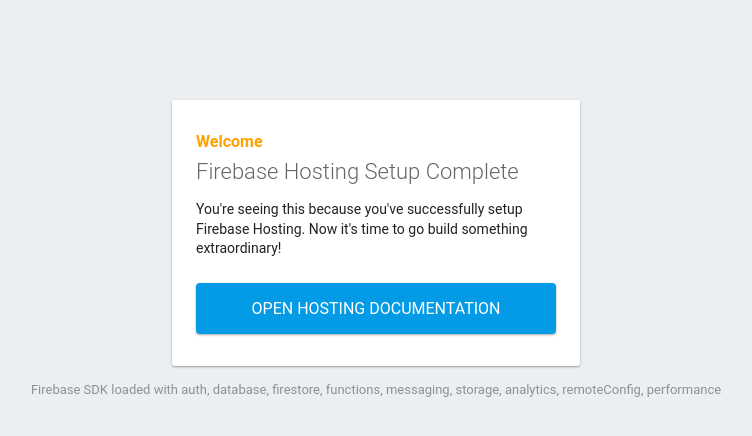
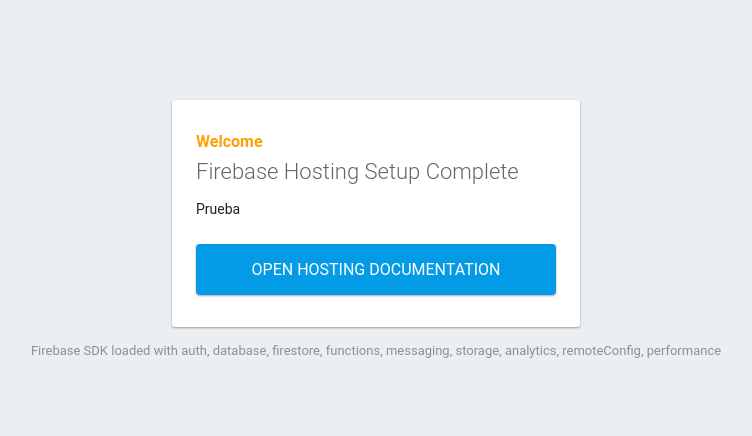
Before and after one commit to Icesito68/firebase-dpl, a website: page public/index.html in a window 1280 px wide. Shown: the whole page, without its empty margins (264-1016 px from the left). Drawn offline with Linux system fonts and the light colour scheme; some packages are replaced by stand-ins of ours.

Commit message:
Porfa funciona
ya estoy harto

```diff
--- a/public/index.html
+++ b/public/index.html
@@ -42,7 +42,7 @@
     <div id="message">
       <h2>Welcome</h2>
       <h1>Firebase Hosting Setup Complete</h1>
-      <p>You're seeing this because you've successfully setup Firebase Hosting. Now it's time to go build something extraordinary!</p>
+      <p>Prueba</p>
       <a target="_blank" href="https://firebase.google.com/docs/hosting/">Open Hosting Documentation</a>
     </div>
     <p id="load">Firebase SDK Loading&hellip;</p>
```
Also changed, not shown: .github/workflows/deploy.yml (added), .github/workflows/firebase-hosting-merge.yml (deleted), .github/workflows/firebase-hosting-pull-request.yml (deleted).
